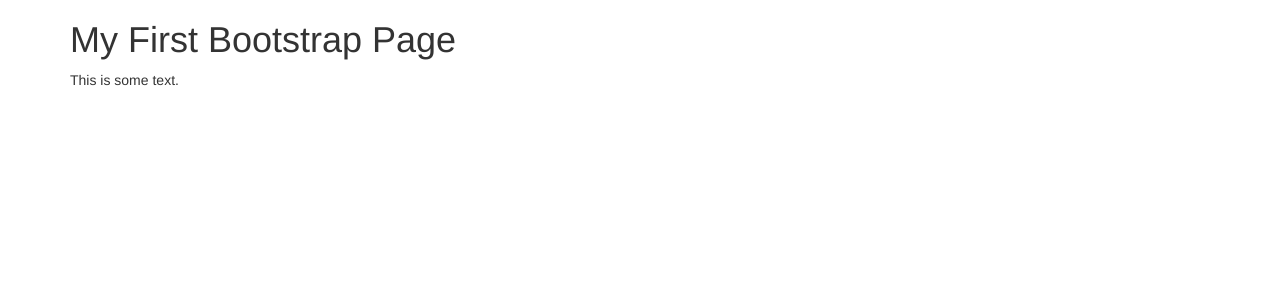
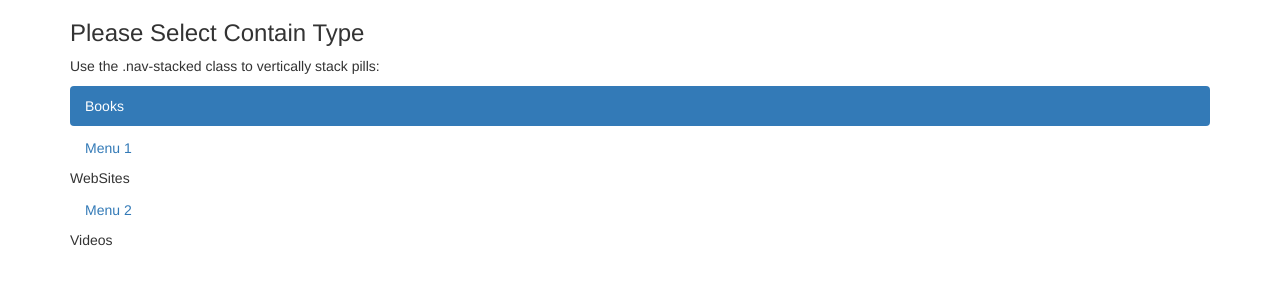
Before and after one commit to lcjain/DPS, a plain HTML site: page index.html in a window 1280 px wide. Drawn offline with nearby package versions, Linux system fonts and the light colour scheme.

Commit message:
Update index.html

```diff
--- a/index.html
+++ b/index.html
@@ -11,8 +11,13 @@
 <body>
 
 <div class="container">
-  <h1>My First Bootstrap Page</h1>
-  <p>This is some text.</p>
+  <h3>Please Select Contain Type</h3>
+  <p>Use the .nav-stacked class to vertically stack pills:</p>
+  <ul class="nav nav-pills nav-stacked">
+    <li class="active"><a href="#">Books</a></li>
+    <li><a href="#">Menu 1</a>WebSites</li>
+    <li><a href="#">Menu 2</a>Videos</li>
+  </ul>
 </div>
 
 </body>
```
